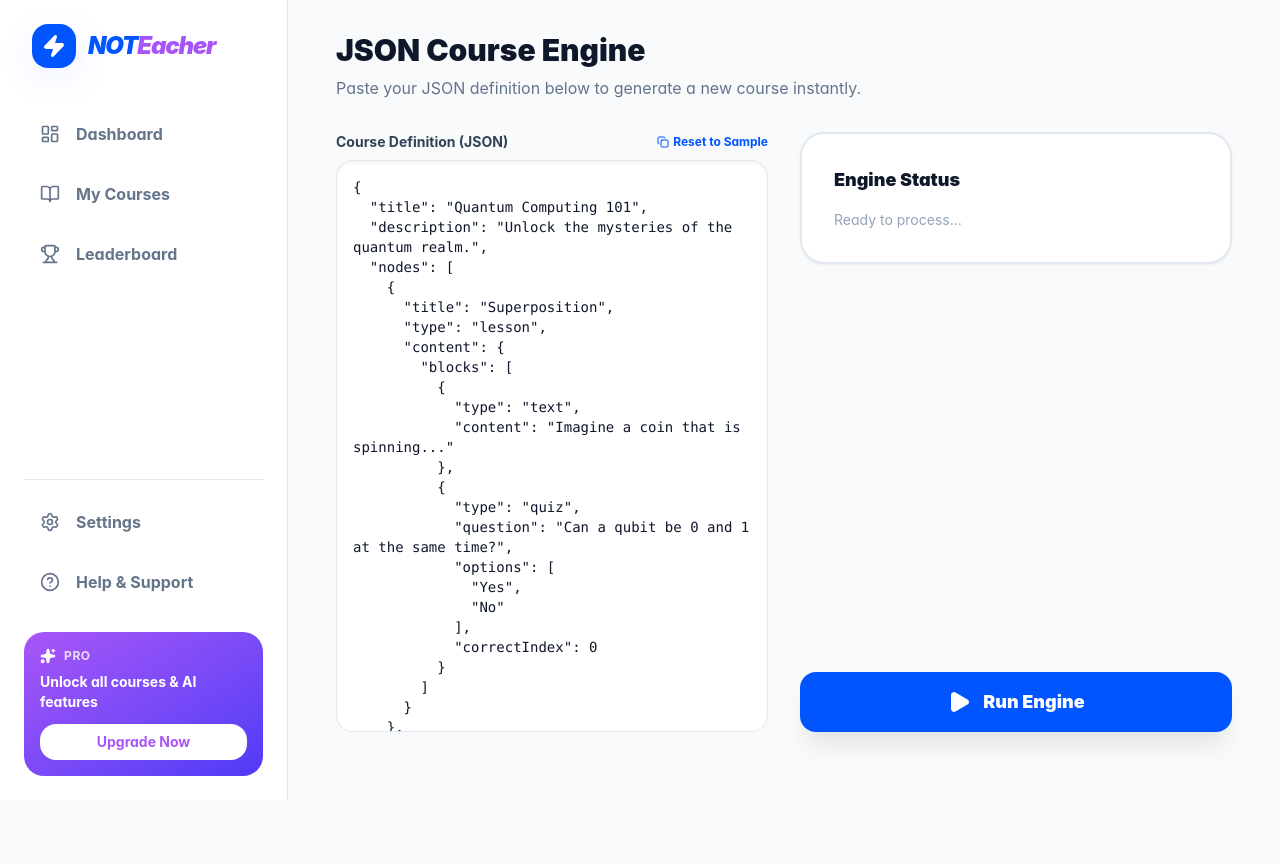
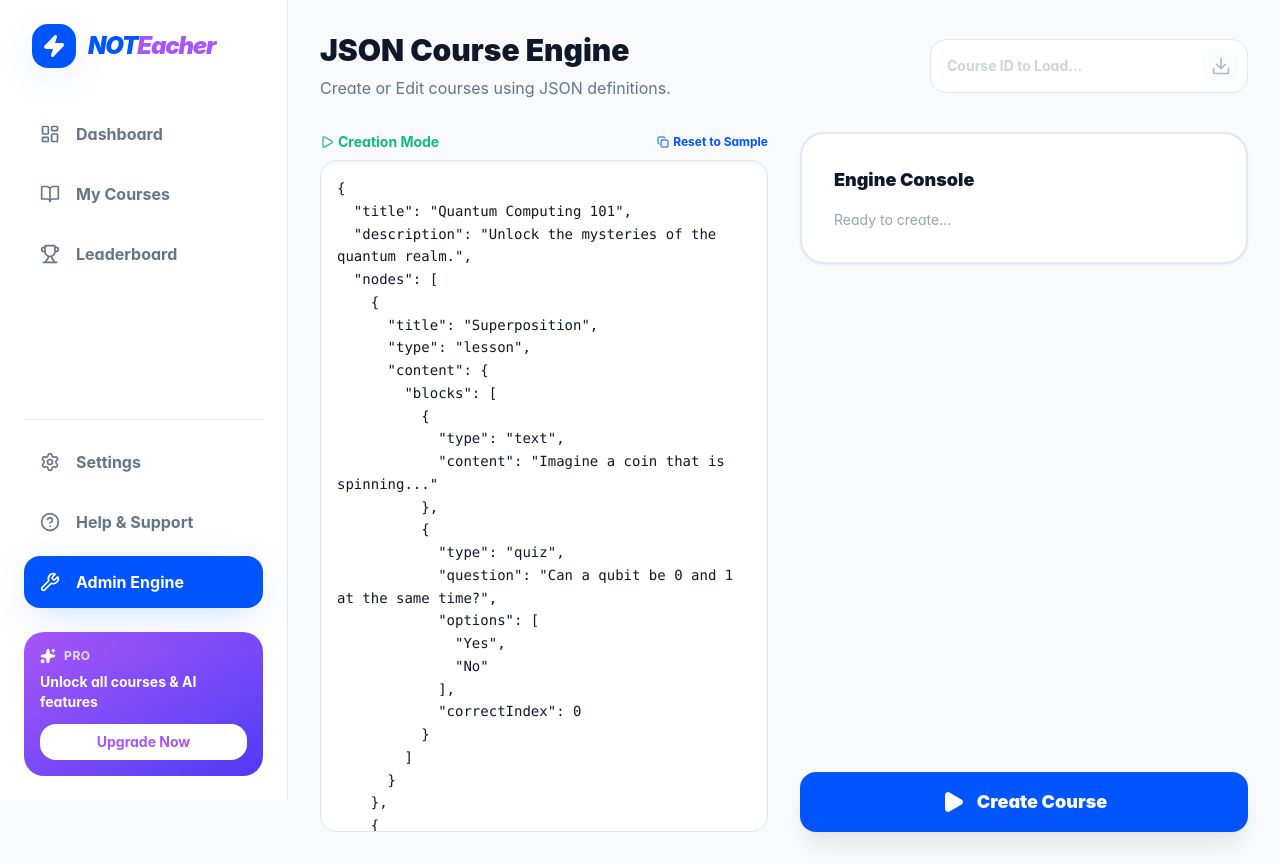
Before and after one commit to siddanta-ar1/noteacher, a Next.js app: page /admin/course-creator in a window 1280 px wide. Before the commit the page ends 800 px from the top, so only its background shows below. Built offline with nearby package versions, Linux system fonts and the light colour scheme.

Commit message:
date fixed

```diff
--- a/app/admin/course-creator/page.tsx
+++ b/app/admin/course-creator/page.tsx
@@ -1,9 +1,8 @@
 "use client";
 
-import { useState } from "react";
-import { motion } from "framer-motion";
-import { Card, Button, Input } from "@/components/ui";
-import { CheckCircle2, AlertCircle, Copy, Play } from "lucide-react";
+import React, { useState } from "react";
+import { Card } from "@/components/ui";
+import { CheckCircle2, AlertCircle, Copy, Play, Save, Download } from "lucide-react";
 
 const SAMPLE_JSON = {
     "title": "Quantum Computing 101",
@@ -43,6 +42,27 @@ export default function CourseCreatorPage() {
     const [jsonInput, setJsonInput] = useState(JSON.stringify(SAMPLE_JSON, null, 2));
     const [status, setStatus] = useState<"idle" | "loading" | "success" | "error">("idle");
     const [message, setMessage] = useState("");
+    const [courseId, setCourseId] = useState("");
+    const [isEditMode, setIsEditMode] = useState(false);
+
+    const handleLoad = async () => {
+        if (!courseId) return;
+        setStatus("loading");
+        setMessage("Fetching course...");
+
+        try {
+            const res = await fetch(`/api/admin/course/${courseId}`);
+            if (!res.ok) throw new Error("Course not found");
+            const data = await res.json();
+            setJsonInput(JSON.stringify(data, null, 2));
+            setIsEditMode(true);
+            setStatus("idle");
+            setMessage("");
+        } catch (error: any) {
+            setStatus("error");
+            setMessage(error.message);
+        }
+    };
 
     const handleSubmit = async () => {
         setStatus("loading");
@@ -59,8 +79,11 @@ export default function CourseCreatorPage() {
                 return;
             }
 
-            const res = await fetch("/api/admin/create-course", {
-                method: "POST",
+            const url = isEditMode ? `/api/admin/course/${courseId}` : "/api/admin/create-course";
+            const method = isEditMode ? "PUT" : "POST";
+
+            const res = await fetch(url, {
+                method,
                 headers: { "Content-Type": "application/json" },
                 body: JSON.stringify(parsedBody),
             });
@@ -68,11 +91,16 @@ export default function CourseCreatorPage() {
             const data = await res.json();
 
             if (!res.ok) {
-                throw new Error(data.error || "Failed to create course");
+                throw new Error(data.error || "Failed to save course");
             }
 
             setStatus("success");
-            setMessage(`Course created! ID: ${data.courseId}`);
+            setMessage(isEditMode ? "Course updated successfully!" : `Course created! ID: ${data.courseId}`);
+
+            if (!isEditMode && data.courseId) {
+                setCourseId(data.courseId);
+                setIsEditMode(true); // Switch to edit mode after creation
+            }
         } catch (error: any) {
             setStatus("error");
             setMessage(error.message);
@@ -81,21 +109,45 @@ export default function CourseCreatorPage() {
 
     const copySample = () => {
         setJsonInput(JSON.stringify(SAMPLE_JSON, null, 2));
+        setIsEditMode(false);
+        setCourseId("");
     };
 
     return (
         <div className="min-h-screen bg-surface-raised p-8">
-            <div className="max-w-4xl mx-auto space-y-8">
-                <header>
-                    <h1 className="text-3xl font-black text-ink-900 mb-2">JSON Course Engine</h1>
-                    <p className="text-ink-500">Paste your JSON definition below to generate a new course instantly.</p>
+            <div className="max-w-6xl mx-auto space-y-8">
+                <header className="flex items-center justify-between">
+                    <div>
+                        <h1 className="text-3xl font-black text-ink-900 mb-2">JSON Course Engine</h1>
+                        <p className="text-ink-500">Create or Edit courses using JSON definitions.</p>
+                    </div>
+                    {/* Load Existing */}
+                    <div className="flex items-center gap-2 bg-white p-2 rounded-xl border border-border">
+                        <input
+                            type="text"
+                            placeholder="Course ID to Load..."
+                            value={courseId}
+                            onChange={(e) => setCourseId(e.target.value)}
+                            className="bg-transparent text-sm font-bold text-ink-900 placeholder:text-ink-300 outline-none px-2 w-64"
+                        />
+                        <button
+                            onClick={handleLoad}
+                            disabled={!courseId}
+                            className="p-2 bg-surface-raised hover:bg-surface-sunken rounded-lg text-ink-500 hover:text-primary transition-colors disabled:opacity-50"
+                            title="Load Course"
+                        >
+                            <Download size={20} />
+                        </button>
+                    </div>
                 </header>
 
-                <div className="grid md:grid-cols-2 gap-8 h-[600px]">
+                <div className="grid md:grid-cols-2 gap-8 h-[700px]">
                     {/* Input Area */}
                     <div className="flex flex-col h-full">
                         <div className="flex justify-between items-center mb-2">
-                            <label className="text-sm font-bold text-ink-700">Course Definition (JSON)</label>
+                            <label className="text-sm font-bold text-ink-700 flex items-center gap-2">
+                                {isEditMode ? <span className="text-power-orange flex items-center gap-1"><Save size={14} /> Editing Mode</span> : <span className="text-success flex items-center gap-1"><Play size={14} /> Creation Mode</span>}
+                            </label>
                             <button onClick={copySample} className="text-xs text-primary font-bold flex items-center gap-1 hover:underline">
                                 <Copy size={12} /> Reset to Sample
                             </button>
@@ -103,7 +155,7 @@ export default function CourseCreatorPage() {
                         <textarea
                             value={jsonInput}
                             onChange={(e) => setJsonInput(e.target.value)}
-                            className="flex-1 w-full bg-white border border-border rounded-xl p-4 font-mono text-sm text-ink-900 focus:ring-2 focus:ring-primary outline-none resize-none shadow-inner"
+                            className="flex-1 w-full bg-white border border-border rounded-xl p-4 font-mono text-sm text-ink-900 focus:ring-2 focus:ring-primary outline-none resize-none shadow-inner leading-relaxed"
                             spellCheck={false}
                         />
                     </div>
@@ -111,16 +163,16 @@ export default function CourseCreatorPage() {
                     {/* Preview / Status Area */}
                     <div className="flex flex-col gap-6">
                         <Card padding="lg" rounded="3xl">
-                            <h3 className="text-lg font-black text-ink-900 mb-4">Engine Status</h3>
+                            <h3 className="text-lg font-black text-ink-900 mb-4">Engine Console</h3>
 
                             {status === "idle" && (
-                                <div className="text-ink-400 text-sm">Ready to process...</div>
+                                <div className="text-ink-400 text-sm">{isEditMode ? "Ready to update..." : "Ready to create..."}</div>
                             )}
 
                             {status === "loading" && (
                                 <div className="flex items-center gap-3 text-primary font-bold">
                                     <div className="w-5 h-5 border-2 border-primary border-t-transparent rounded-full animate-spin" />
-                                    Processing Blueprint...
+                                    Processing...
                                 </div>
                             )}
 
@@ -149,10 +201,12 @@ export default function CourseCreatorPage() {
                             <button
                                 onClick={handleSubmit}
                                 disabled={status === "loading"}
-                                className="w-full py-4 bg-primary text-white rounded-xl font-black text-lg shadow-xl hover:shadow-2xl hover:-translate-y-1 transition-all disabled:opacity-50 disabled:translate-y-0 flex items-center justify-center gap-3"
+                                className={`w-full py-4 rounded-xl font-black text-lg shadow-xl hover:shadow-2xl hover:-translate-y-1 transition-all disabled:opacity-50 disabled:translate-y-0 flex items-center justify-center gap-3 text-white
+                                    ${isEditMode ? "bg-power-orange" : "bg-primary"}
+                                `}
                             >
-                                <Play size={24} className="fill-white" />
-                                {status === "loading" ? "Building..." : "Run Engine"}
+                                {isEditMode ? <Save size={24} /> : <Play size={24} className="fill-white" />}
+                                {status === "loading" ? "Processing..." : isEditMode ? "Update Course" : "Create Course"}
                             </button>
                         </div>
                     </div>
--- /dev/null
+++ b/app/api/admin/course/[id]/route.ts
@@ -0,0 +1,69 @@
+import { NextRequest, NextResponse } from "next/server";
+import { getCourseWithNodes, updateCourseFromJSON } from "@/services/course.service";
+
+// params type for dynamic route
+type Props = {
+    params: Promise<{ id: string }>;
+}
+
+export async function GET(req: NextRequest, { params }: Props) {
+    try {
+        const { id } = await params;
+        const result = await getCourseWithNodes(id);
+
+        if (result.error) {
+            return NextResponse.json({ error: result.error }, { status: 500 });
+        }
+
+        if (!result.data) {
+            return NextResponse.json({ error: "Course not found" }, { status: 404 });
+        }
+
+        const course = result.data;
+
+        // Transform to convenient JSON format for editor
+        const courseJSON = {
+            title: course.title,
+            description: course.description,
+            nodes: course.nodes.map(n => ({
+                id: n.id,
+                title: n.title,
+                type: n.type,
+                content: n.content || n.content_json, // Fallback
+            }))
+        };
+
+        return NextResponse.json(courseJSON);
+
+    } catch (error) {
+        return NextResponse.json(
+            { error: "Internal Server Error" },
+            { status: 500 }
+        );
+    }
+}
+
+export async function PUT(req: NextRequest, { params }: Props) {
+    try {
+        const { id } = await params;
+        const body = await req.json();
+
+        if (!body.title || !body.nodes) {
+            return NextResponse.json({ error: "Invalid JSON" }, { status: 400 });
+        }
+
+        const result = await updateCourseFromJSON(id, body);
+
+        if (result.error) {
+            return NextResponse.json({ error: result.error }, { status: 500 });
+        }
+
+        return NextResponse.json({ success: true, courseId: result.data });
+
+    } catch (error) {
+        return NextResponse.json(
+            { error: "Internal Server Error" },
+            { status: 500 }
+        );
+    }
+}
--- a/app/page.tsx
+++ b/app/page.tsx
@@ -367,7 +367,7 @@ export default function LandingPage() {
           <span className="font-black text-ink-900 italic">NOTEacher</span>
         </div>
         <p className="text-ink-400 text-sm font-medium">
-          © 2024 NOTEacher Labs. Designed for the builders.
+          © 2026 NOTEacher Labs. Designed for the builders.
         </p>
       </footer>
     </div>
--- a/app/settings/page.tsx
+++ b/app/settings/page.tsx
@@ -106,7 +106,7 @@ export default function SettingsPage() {
                             <Zap size={12} className="fill-current" />
                             Free Tier
                         </Badge>
-                        <Badge variant="default">Member since Jan 2024</Badge>
+                        <Badge variant="default">Member since Jan 2026</Badge>
                     </div>
                 </Card>
 
--- a/components/layouts/Sidebar.tsx
+++ b/components/layouts/Sidebar.tsx
@@ -5,7 +5,7 @@ import React from "react";
 import { useState } from "react";
 import Link from "next/link";
 import { usePathname } from "next/navigation";
-import { Zap, LayoutDashboard, BookOpen, Trophy, Settings, HelpCircle, Sparkles } from "lucide-react";
+import { Zap, LayoutDashboard, BookOpen, Trophy, Settings, HelpCircle, Sparkles, Wrench } from "lucide-react";
 import { cn } from "@/utils/cn";
 import { ROUTES } from "@/config/routes";
 import { ComingSoonModal } from "@/components/ui";
@@ -92,6 +92,12 @@ export function Sidebar() {
                         label="Help & Support"
                         active={pathname === "/help"}
                     />
+                    <NavTab
+                        href="/admin/course-creator"
+                        icon={Wrench}
+                        label="Admin Engine"
+                        active={pathname === "/admin/course-creator"}
+                    />
                 </nav>
 
                 {/* Pro Upgrade Card */}
--- a/services/course.service.ts
+++ b/services/course.service.ts
@@ -181,3 +181,78 @@ export async function createCourseFromJSON(courseData: {
         return { data: null, error: (err as Error).message };
     }
 }
+
+/**
+ * Update an existing course from JSON
+ */
+export async function updateCourseFromJSON(courseId: string, courseData: {
+    title: string;
+    description: string;
+    nodes: Array<{
+        id?: string;
+        title: string;
+        type: "lesson" | "assignment" | "simulator";
+        content: any;
+    }>;
+}): Promise<ServiceResult<string>> {
+    try {
+        const supabase = createSupabaseAdmin();
+
+        // 1. Update Course
+        const { error: courseError } = await supabase
+            .from("courses")
+            .update({
+                title: courseData.title,
+                description: courseData.description,
+            })
+            .eq("id", courseId);
+
+        if (courseError) throw courseError;
+
+        // 2. Upsert Nodes
+        // We map the nodes to include course_id and proper fields
+        const nodesToUpsert = courseData.nodes.map((node, index) => ({
+            id: node.id, // If present, will update. If undefined, might fail upsert unless handled?
+            // Supabase upsert requires the primary key to match.
+            // If ID is missing, we should probably INSERT.
+            // But upsert takes an array. Mixed content?
+            // Actually, separate Insert and Update is safer or let Postgres handle it if we generate IDs?
+            // For now, let's assume if ID is present, we update.
+            course_id: courseId,
+            title: node.title,
+            type: node.type,
+            content: node.content,
+            content_json: node.content,
+            position_index: index,
+            is_mandatory: true,
+        }));
+
+        // If node has no ID, we remove 'id' key so Supabase generates it?
+        // But upsert needs the key to conflict on.
+        // Strategy:
+        // 1. Nodes with IDs -> Update
+        // 2. Nodes without IDs -> Insert
+
+        const existingNodes = nodesToUpsert.filter(n => n.id);
+        const newNodes = nodesToUpsert.filter(n => !n.id);
+
+        if (existingNodes.length > 0) {
+            const { error: updateError } = await supabase
+                .from("nodes")
+                .upsert(existingNodes);
+            if (updateError) throw updateError;
+        }
+
+        if (newNodes.length > 0) {
+            const { error: insertError } = await supabase
+                .from("nodes")
+                .insert(newNodes);
+            if (insertError) throw insertError;
+        }
+
+        return { data: courseId, error: null };
+    } catch (err) {
+        console.error("updateCourseFromJSON error:", err);
+        return { data: null, error: (err as Error).message };
+    }
+}
```
